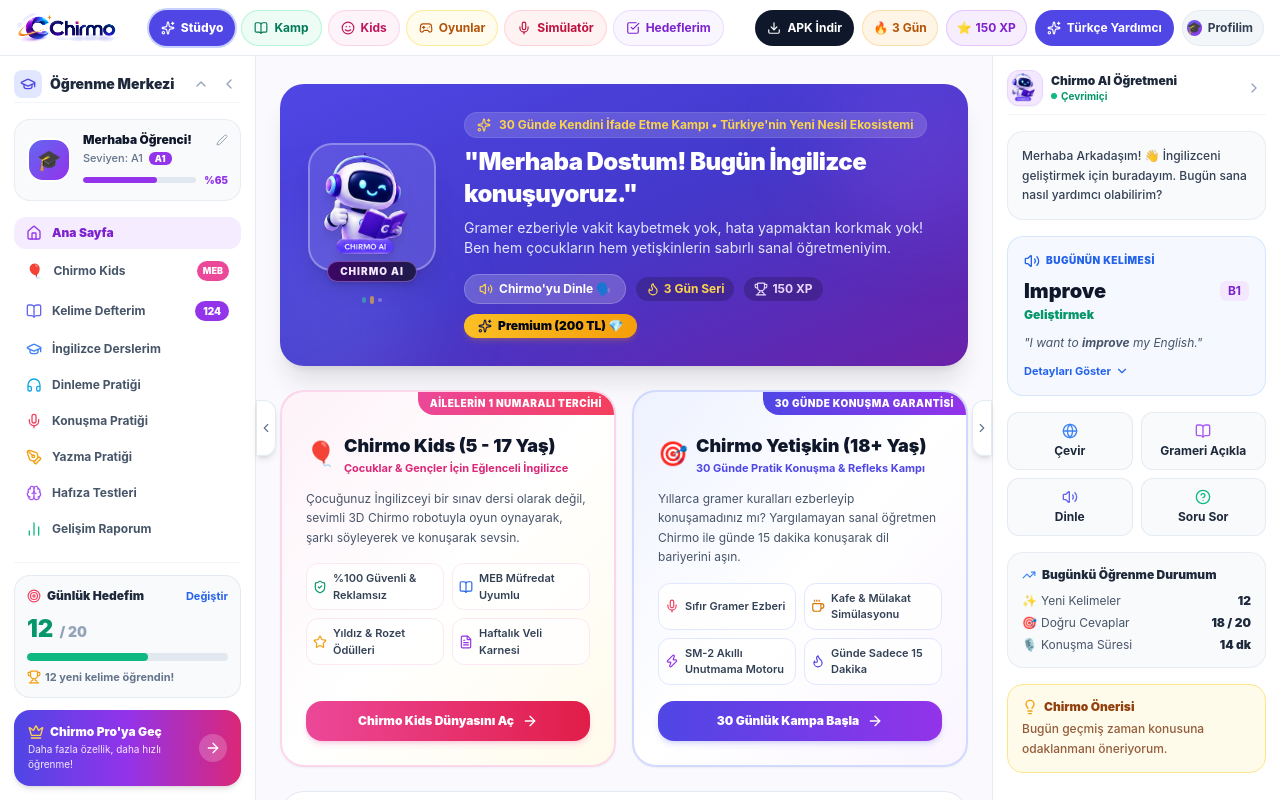
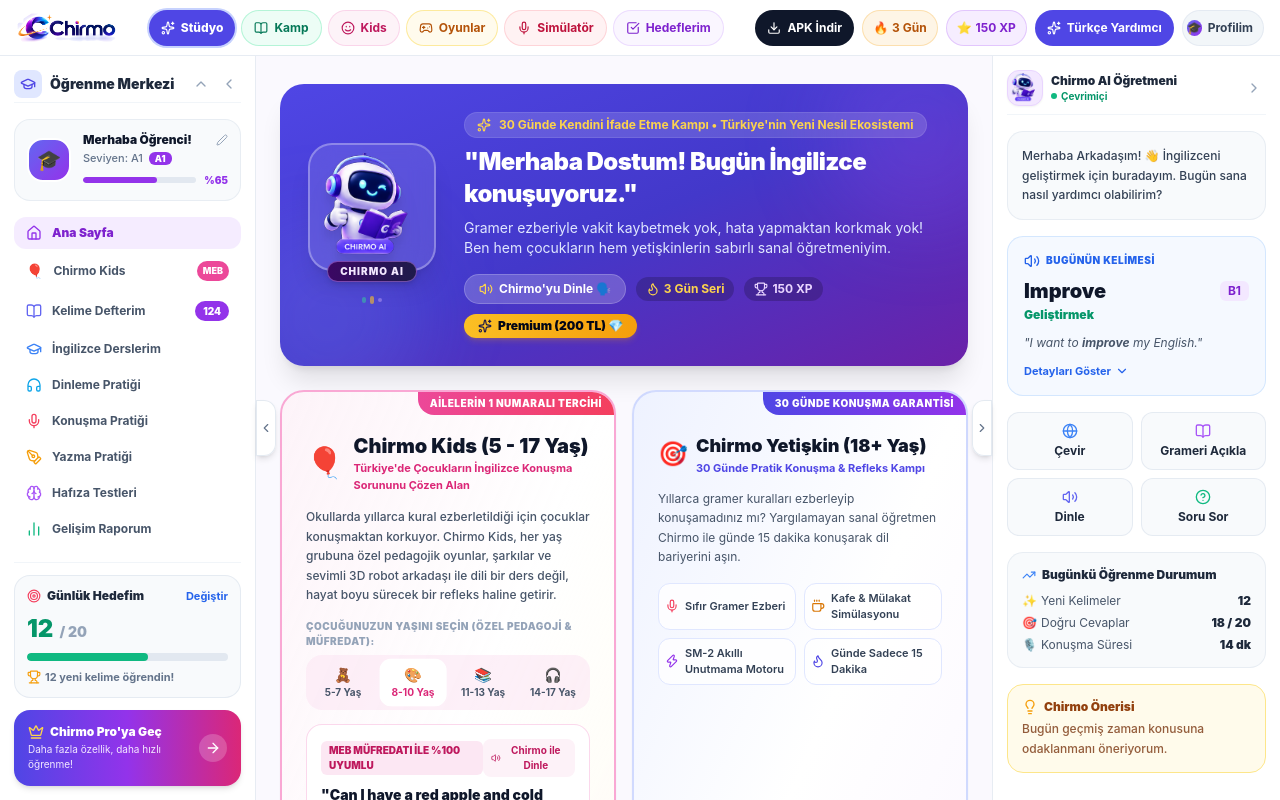
Before and after one commit to ibrahimbalta/chirmo, a React (Vite) app: page / in a window 1280 px wide. Built offline with nearby package versions, Linux system fonts and the light colour scheme.

Commit message:
feat(kids): enrich Chirmo Kids gateway with interactive age tabs, live audio samples and pedagogical depth

```diff
--- a/src/renderer/src/components/home/ChirmoVirtualTutorStudio.tsx
+++ b/src/renderer/src/components/home/ChirmoVirtualTutorStudio.tsx
@@ -25,7 +25,9 @@ import {
   Gamepad2,
   Lock,
   Compass,
-  FileText
+  FileText,
+  Music,
+  Play
 } from 'lucide-react';
 import { LearningStorageService } from '../../services/learningStorage';
 import { UserProfileService, UserProfile } from '../../services/userProfileService';
@@ -49,6 +51,66 @@ export interface ChirmoVirtualTutorStudioProps {
   userLevel?: CEFRLevel;
   pendingTaskCount?: number;
 }
+
+export const KIDS_AGE_DETAILS: Record<
+  '5-7' | '8-10' | '11-13' | '14-17',
+  {
+    title: string;
+    sub: string;
+    badge: string;
+    sampleEn: string;
+    sampleTr: string;
+    focus: string;
+    pedagogicalFix: string;
+    icon: string;
+    song: string;
+  }
+> = {
+  '5-7': {
+    title: '5-7 Yaş',
+    sub: 'Okul Öncesi',
+    badge: 'Saf Edinim • Sıfır Gramer',
+    sampleEn: 'Look! The happy puppy says woof woof! 🐶',
+    sampleTr: 'Bak! Mutlu yavru köpek hav hav diyor!',
+    focus: 'Görsel kartlar, hayvan sesleri, renkler ve neşeli çocuk şarkıları.',
+    pedagogicalFix: 'Bebekler ana dilini nasıl öğreniyorsa öyle: Gramer kuralları yerine dinleyerek ve görerek doğal refleks kazanır.',
+    icon: '🧸',
+    song: 'Happy Animal Friends 🎵'
+  },
+  '8-10': {
+    title: '8-10 Yaş',
+    sub: 'İlkokul (2-4. Sınıf)',
+    badge: 'MEB Müfredatı ile %100 Uyumlu',
+    sampleEn: 'Can I have a red apple and cold milk, please? 🍎',
+    sampleTr: 'Lütfen kırmızı bir elma ve soğuk süt alabilir miyim?',
+    focus: 'MEB üniteleri (Ailem, Vücudum, Meyveler, Renkler), nezaket kalıpları.',
+    pedagogicalFix: 'Okulda sınav için ezberletilen kelimeleri, sevimli 3D Chirmo robotuyla gerçek konuşmaya ve yüksek okul notlarına dönüştürür.',
+    icon: '🎨',
+    song: 'Colors & Magic Words 🎵'
+  },
+  '11-13': {
+    title: '11-13 Yaş',
+    sub: 'Ortaokul (5-7. Sınıf)',
+    badge: 'Diyalog & Soru Sorma Refleksi',
+    sampleEn: 'Excuse me, where is the science laboratory? 🔬',
+    sampleTr: 'Affedersiniz, fen laboratuvarı nerede?',
+    focus: 'Soru sorma cesareti ("Where is...", "How much..."), okul ve arkadaş diyalogları.',
+    pedagogicalFix: 'Türk çocuklarının en büyük sorunu olan "konuşma çekingenliğini" kırmak için yargılamayan yapay zekâ arkadaş Chirmo ile sınırsız pratik.',
+    icon: '📚',
+    song: 'School Adventures & Questions 🎵'
+  },
+  '14-17': {
+    title: '14-17 Yaş',
+    sub: 'Gençler & Lise',
+    badge: 'Sosyal İngilizce & Global Özgüven',
+    sampleEn: 'I love discovering new music and playing games with my friends. 🎮',
+    sampleTr: 'Arkadaşlarımla yeni müzikler keşfetmeyi ve oyun oynamayı çok seviyorum.',
+    focus: 'Müzik, teknoloji, seyahat, oyunlar ve arkadaş ortamında doğal kendini ifade etme.',
+    pedagogicalFix: 'Lise sınavları (LGS/YKS) ve günlük hayat için akıcı B1 konuşma düzeyi ve global özgüven kazandırır.',
+    icon: '🎧',
+    song: 'Global Vibes & Dreams 🎵'
+  }
+};
 
 /**
  * ChirmoVirtualTutorStudio
@@ -80,6 +142,7 @@ export const ChirmoVirtualTutorStudio: React.FC<ChirmoVirtualTutorStudioProps> =
   // Chirmo Karakter Durumu ('idle' | 'speaking' | 'listening' | 'cheering')
   const [chirmoState, setChirmoState] = useState<'idle' | 'speaking' | 'listening' | 'cheering'>('idle');
   const [isSubscriptionModalOpen, setIsSubscriptionModalOpen] = useState(false);
+  const [kidsPreviewAge, setKidsPreviewAge] = useState<'5-7' | '8-10' | '11-13' | '14-17'>('8-10');
 
   // Günün Görevi (30 günlük kamptan)
   const currentMission: DayMission =
@@ -344,30 +407,90 @@ export const ChirmoVirtualTutorStudio: React.FC<ChirmoVirtualTutorStudioProps> =
 
         {/* ==================== 2. AİLELER & YETİŞKİNLER İÇİN İKİLİ ÖĞRENME GEÇİDİ (DUAL GATEWAY) ==================== */}
         <div className="w-full grid grid-cols-1 md:grid-cols-2 gap-4">
-          {/* GEÇİT 1: 🎈 CHIRMO KIDS (AİLELER VE ÇOCUKLAR İÇİN) */}
-          <div className="p-5 sm:p-6 rounded-3xl bg-gradient-to-br from-pink-50 via-white to-amber-50 dark:from-slate-900 dark:via-slate-900 dark:to-slate-800 border-2 border-pink-200/80 dark:border-pink-900/60 shadow-sm flex flex-col justify-between space-y-4 hover:shadow-md transition-shadow relative overflow-hidden group">
+          {/* GEÇİT 1: 🎈 CHIRMO KIDS (TÜRKİYE'NİN ÇOCUK EĞİTİMİNİ ÇÖZEN ZENGİN ALAN) */}
+          <div className="p-5 sm:p-6 rounded-3xl bg-gradient-to-br from-pink-50/90 via-white to-amber-50/70 dark:from-slate-900 dark:via-slate-900 dark:to-slate-800 border-2 border-pink-300 dark:border-pink-900/60 shadow-sm flex flex-col justify-between space-y-4 hover:shadow-md transition-shadow relative overflow-hidden group">
             <div className="absolute top-0 right-0 px-3 py-1 bg-gradient-to-r from-pink-500 to-rose-500 text-white text-[10px] font-black uppercase tracking-wider rounded-bl-2xl shadow-xs">
               Ailelerin 1 Numaralı Tercihi
             </div>
 
-            <div className="space-y-3">
-              <div className="flex items-center space-x-2 text-pink-600 dark:text-pink-400">
-                <span className="text-2xl">🎈</span>
+            <div className="space-y-3.5">
+              {/* Başlık ve Rozet */}
+              <div className="flex items-center space-x-2.5 text-pink-600 dark:text-pink-400">
+                <span className="text-3xl animate-bounce">🎈</span>
                 <div>
-                  <h3 className="text-lg font-black text-slate-900 dark:text-white">
+                  <h3 className="text-lg sm:text-xl font-black text-slate-900 dark:text-white leading-tight">
                     Chirmo Kids (5 - 17 Yaş)
                   </h3>
                   <p className="text-[11px] font-bold text-pink-600 dark:text-pink-400">
-                    Çocuklar & Gençler İçin Eğlenceli İngilizce
+                    Türkiye'de Çocukların İngilizce Konuşma Sorununu Çözen Alan
                   </p>
                 </div>
               </div>
 
-              <p className="text-xs text-slate-600 dark:text-slate-300 leading-relaxed">
-                Çocuğunuz İngilizceyi bir sınav dersi olarak değil, sevimli 3D Chirmo robotuyla oyun oynayarak, şarkı söyleyerek ve konuşarak sevsin.
+              {/* Pedagojik Açıklama */}
+              <p className="text-xs text-slate-600 dark:text-slate-300 leading-relaxed font-medium">
+                Okullarda yıllarca kural ezberletildiği için çocuklar konuşmaktan korkuyor. Chirmo Kids, her yaş grubuna özel pedagojik oyunlar, şarkılar ve sevimli 3D robot arkadaşı ile dili bir ders değil, hayat boyu sürecek bir refleks haline getirir.
               </p>
 
-              {/* Aileler İçin 4 Temel Değer Maddesi */}
+              {/* 4 Yaş Kademesi Seçim Sekmesi */}
+              <div className="space-y-1.5">
+                <div className="text-[10px] font-black uppercase tracking-wider text-slate-400">
+                  Çocuğunuzun Yaşını Seçin (Özel Pedagoji & Müfredat):
+                </div>
+                <div className="grid grid-cols-4 gap-1 p-1 bg-pink-100/60 dark:bg-slate-800 rounded-2xl">
+                  {(['5-7', '8-10', '11-13', '14-17'] as const).map((ageKey) => {
+                    const item = KIDS_AGE_DETAILS[ageKey];
+                    const isActive = kidsPreviewAge === ageKey;
+                    return (
+                      <button
+                        key={ageKey}
+                        type="button"
+                        onClick={() => setKidsPreviewAge(ageKey)}
+                        className={`py-1.5 px-1 rounded-xl text-center transition-all cursor-pointer ${
+                          isActive
+                            ? 'bg-white dark:bg-slate-900 text-pink-600 dark:text-pink-400 font-black shadow-xs scale-[1.02]'
+                            : 'text-slate-600 dark:text-slate-400 hover:text-slate-900 text-[11px] font-bold'
+                        }`}
+                      >
+                        <div className="text-sm">{item.icon}</div>
+                        <div className="text-[10px] font-bold">{item.title}</div>
+                      </button>
+                    );
+                  })}
+                </div>
+              </div>
+
+              {/* Seçili Yaş Kademesinin Canlı Önizleme Kartı */}
+              <div className="p-3.5 rounded-2xl bg-white dark:bg-slate-800/80 border border-pink-200/80 dark:border-pink-900/40 space-y-2 shadow-2xs">
+                <div className="flex items-center justify-between">
+                  <span className="px-2 py-0.5 rounded-md bg-pink-100 dark:bg-pink-950/70 text-pink-700 dark:text-pink-300 text-[10px] font-black uppercase">
+                    {KIDS_AGE_DETAILS[kidsPreviewAge].badge}
+                  </span>
+                  <button
+                    type="button"
+                    onClick={() => handleChirmoSpeak(KIDS_AGE_DETAILS[kidsPreviewAge].sampleEn)}
+                    className="px-2 py-1 rounded-lg bg-pink-50 hover:bg-pink-100 text-pink-700 text-[10px] font-bold flex items-center space-x-1 cursor-pointer transition-colors"
+                  >
+                    <Volume2 className="w-3 h-3" />
+                    <span>Chirmo ile Dinle</span>
+                  </button>
+                </div>
+
+                <div className="space-y-0.5">
+                  <div className="text-xs sm:text-sm font-black text-slate-900 dark:text-white">
+                    "{KIDS_AGE_DETAILS[kidsPreviewAge].sampleEn}"
+                  </div>
+                  <div className="text-[11px] text-slate-500 italic">
+                    Anlamı: {KIDS_AGE_DETAILS[kidsPreviewAge].sampleTr}
+                  </div>
+                </div>
+
+                <div className="pt-1 border-t border-pink-50 dark:border-slate-700/60 text-[11px] text-pink-950 dark:text-pink-200 leading-snug">
+                  💡 <strong>Nasıl Öğretiyor?</strong> {KIDS_AGE_DETAILS[kidsPreviewAge].pedagogicalFix}
+                </div>
+              </div>
+
+              {/* 4 Temel Aile Güvencesi */}
               <div className="grid grid-cols-2 gap-2 text-[11px] font-semibold text-slate-700 dark:text-slate-300 pt-1">
                 <div className="flex items-center space-x-1.5 p-1.5 rounded-xl bg-white/80 dark:bg-slate-800 border border-pink-100 dark:border-pink-900/30">
                   <ShieldCheck className="w-3.5 h-3.5 text-emerald-600 shrink-0" />
@@ -388,14 +511,17 @@ export const ChirmoVirtualTutorStudio: React.FC<ChirmoVirtualTutorStudioProps> =
               </div>
             </div>
 
+            {/* Butonlar */}
+            <div className="pt-2 flex flex-col sm:flex-row items-center gap-2">
               <button
                 type="button"
                 onClick={() => onNavigateToKids && onNavigateToKids()}
-              className="w-full py-3 px-4 rounded-2xl bg-gradient-to-r from-pink-500 to-rose-600 hover:from-pink-600 hover:to-rose-700 text-white font-black text-xs shadow-md shadow-pink-500/20 flex items-center justify-center space-x-2 transition-all cursor-pointer group-hover:scale-[1.01]"
+                className="w-full py-3 px-4 rounded-2xl bg-gradient-to-r from-pink-500 to-rose-600 hover:from-pink-600 hover:to-rose-700 text-white font-black text-xs shadow-md shadow-pink-500/20 flex items-center justify-center space-x-2 transition-all cursor-pointer hover:scale-[1.01]"
               >
                 <span>Chirmo Kids Dünyasını Aç</span>
-              <ArrowRight className="w-4 h-4 group-hover:translate-x-1 transition-transform" />
+                <ArrowRight className="w-4 h-4" />
               </button>
+            </div>
           </div>
 
           {/* GEÇİT 2: 🎯 CHIRMO YETİŞKİN (30 GÜNDE KONUŞMA KAMPI) */}
```
Lines whose indentation alone changed are shown as unchanged.
